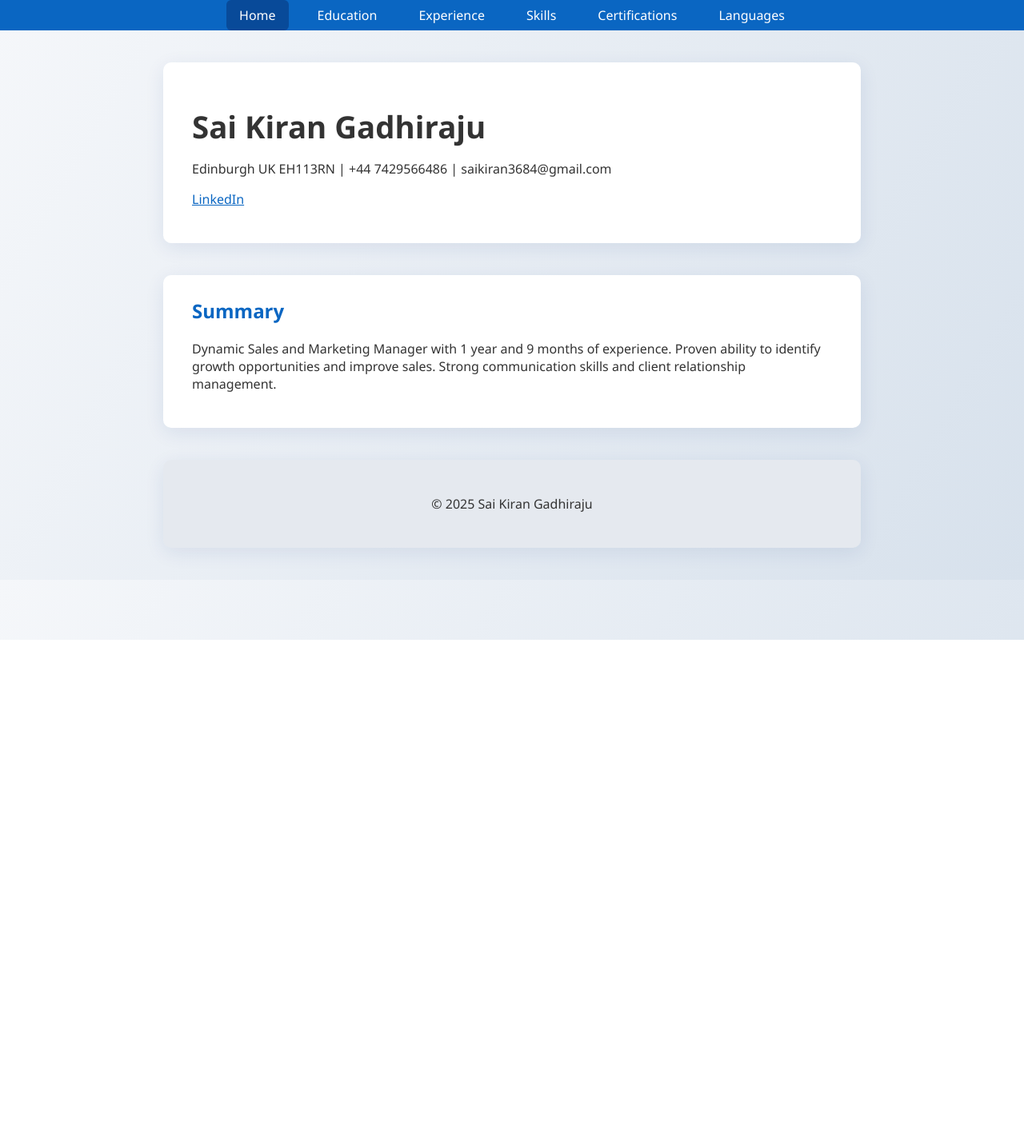
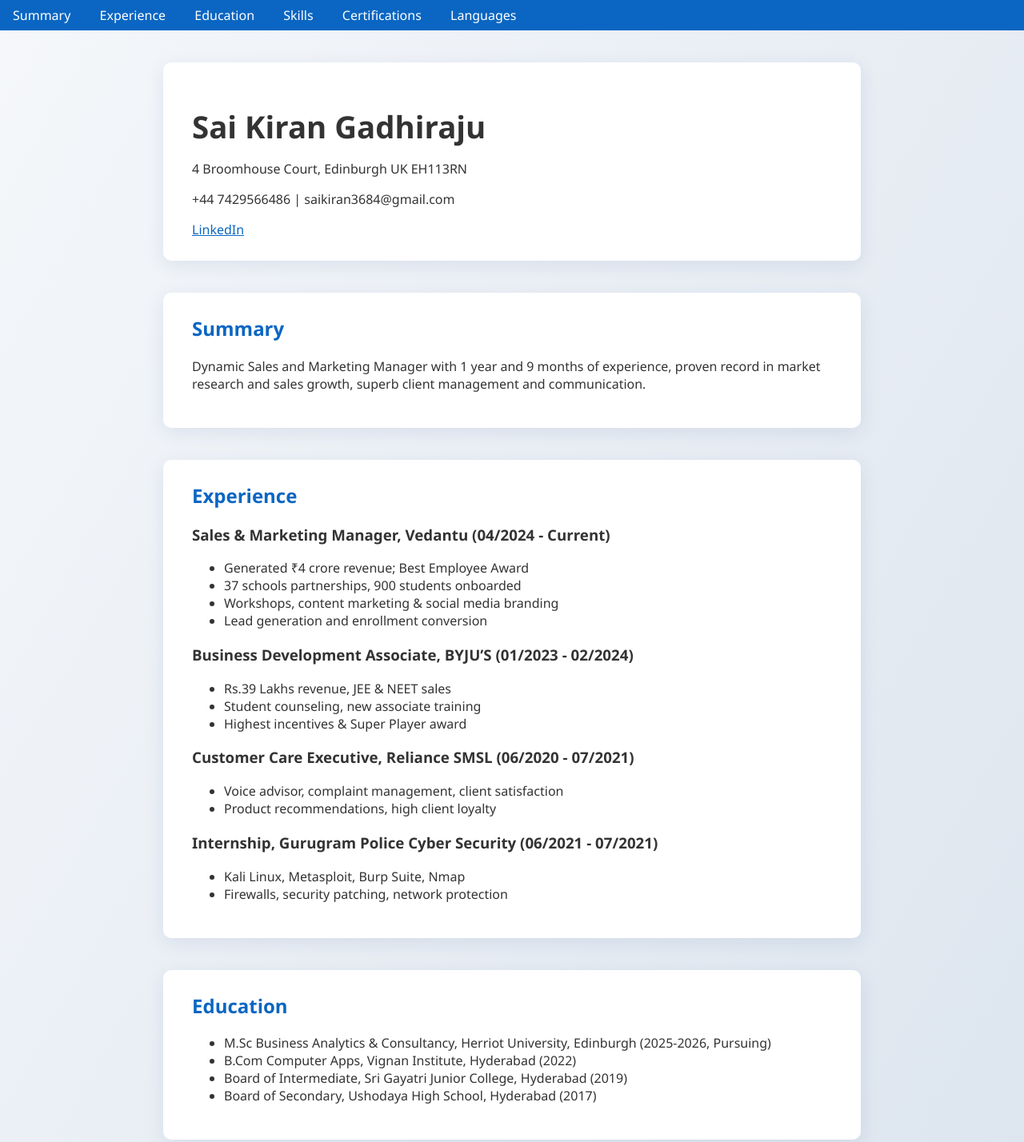
Before and after one commit to saikiran3684/saikirangadhiraju, a plain HTML site: page index.html in a window 1280 px wide. Shown: the top 1428 px of the page at 80% size. Before the commit the page ends 800 px from the top, so only its background shows below. Drawn offline with Linux system fonts and the light colour scheme.

Commit message:
index.html

```diff
--- a/index.html
+++ b/index.html
@@ -2,35 +2,91 @@
 <html lang="en">
 <head>
   <meta charset="UTF-8">
+  <title>Sai Kiran Gadhiraju Resume</title>
+  <link rel="stylesheet" href="style.css">
   <meta name="viewport" content="width=device-width, initial-scale=1.0">
-    <title>Sai Kiran Gadhiraju - Home</title>
-    <link rel="stylesheet" href="style.css">
 </head>
 <body>
   <nav>
+    <a href="#summary">Summary</a>
+    <a href="#experience">Experience</a>
+    <a href="#education">Education</a>
+    <a href="#skills">Skills</a>
+    <a href="#certifications">Certifications</a>
+    <a href="#languages">Languages</a>
+  </nav>
+  <header class="pop spin">
+    <h1>Sai Kiran Gadhiraju</h1>
+    <p>4 Broomhouse Court, Edinburgh UK EH113RN</p>
+    <p>+44 7429566486 | saikiran3684@gmail.com</p>
+    <a href="https://www.linkedin.com/in/sai-kiran-gadhiraju-4872a3198">LinkedIn</a>
+  </header>
+  <section id="summary" class="card glow">
+    <h2>Summary</h2>
+    <p>Dynamic Sales and Marketing Manager with 1 year and 9 months of experience, proven record in market research and sales growth, superb client management and communication.</p>
+  </section>
+  <section id="experience" class="card crazy">
+    <h2>Experience</h2>
+    <h3>Sales & Marketing Manager, Vedantu (04/2024 - Current)</h3>
     <ul>
-            <li><a href="index.html" class="active">Home</a></li>
-            <li><a href="education.html">Education</a></li>
-            <li><a href="experience.html">Experience</a></li>
-            <li><a href="skills.html">Skills</a></li>
-            <li><a href="certifications.html">Certifications</a></li>
-            <li><a href="languages.html">Languages</a></li>
+      <li>Generated ₹4 crore revenue; Best Employee Award</li>
+      <li>37 schools partnerships, 900 students onboarded</li>
+      <li>Workshops, content marketing & social media branding</li>
+      <li>Lead generation and enrollment conversion</li>
     </ul>
-    </nav>
-    <header class="fade-in">
-        <h1>Sai Kiran Gadhiraju</h1>
-        <p>Edinburgh UK EH113RN | +44 7429566486 | saikiran3684@gmail.com</p>
-        <p>
-            <a href="https://www.linkedin.com/in/sai-kiran-gadhiraju-4872a3198">LinkedIn</a>
-        </p>
-    </header>
-    <section class="fade-in">
-        <h2>Summary</h2>
-        <p>
-            Dynamic Sales and Marketing Manager with 1 year and 9 months of experience. Proven ability to identify growth opportunities and improve sales. Strong communication skills and client relationship management.
-        </p>
+    <h3>Business Development Associate, BYJU’S (01/2023 - 02/2024)</h3>
+    <ul>
+      <li>Rs.39 Lakhs revenue, JEE & NEET sales</li>
+      <li>Student counseling, new associate training</li>
+      <li>Highest incentives & Super Player award</li>
+    </ul>
+    <h3>Customer Care Executive, Reliance SMSL (06/2020 - 07/2021)</h3>
+    <ul>
+      <li>Voice advisor, complaint management, client satisfaction</li>
+      <li>Product recommendations, high client loyalty</li>
+    </ul>
+    <h3>Internship, Gurugram Police Cyber Security (06/2021 - 07/2021)</h3>
+    <ul>
+      <li>Kali Linux, Metasploit, Burp Suite, Nmap</li>
+      <li>Firewalls, security patching, network protection</li>
+    </ul>
   </section>
-    <footer class="fade-in">
+  <section id="education" class="card rainbow">
+    <h2>Education</h2>
+    <ul>
+      <li>M.Sc Business Analytics & Consultancy, Herriot University, Edinburgh (2025-2026, Pursuing)</li>
+      <li>B.Com Computer Apps, Vignan Institute, Hyderabad (2022)</li>
+      <li>Board of Intermediate, Sri Gayatri Junior College, Hyderabad (2019)</li>
+      <li>Board of Secondary, Ushodaya High School, Hyderabad (2017)</li>
+    </ul>
+  </section>
+  <section id="skills" class="card spin">
+    <h2>Skills</h2>
+    <ul>
+      <li>Market Understanding</li>
+      <li>Business Development & Strategic Planning</li>
+      <li>Key Decision Making</li>
+      <li>Revenue Generation</li>
+      <li>Leadership</li>
+    </ul>
+  </section>
+  <section id="certifications" class="card flip">
+    <h2>Certifications</h2>
+    <ul>
+      <li>Gurugram Police Internship (Cyber Security)</li>
+      <li>Microsoft Technical Associate</li>
+      <li>Google Fundamentals of Digital Marketing</li>
+    </ul>
+  </section>
+  <section id="languages" class="card glow">
+    <h2>Languages</h2>
+    <ul>
+      <li>English</li>
+      <li>Telugu</li>
+      <li>Hindi</li>
+    </ul>
+  </section>
+  <footer class="pop rainbow">
     <p>&copy; 2025 Sai Kiran Gadhiraju</p>
   </footer>
 </body>
```
Lines whose indentation alone changed are shown as unchanged.
